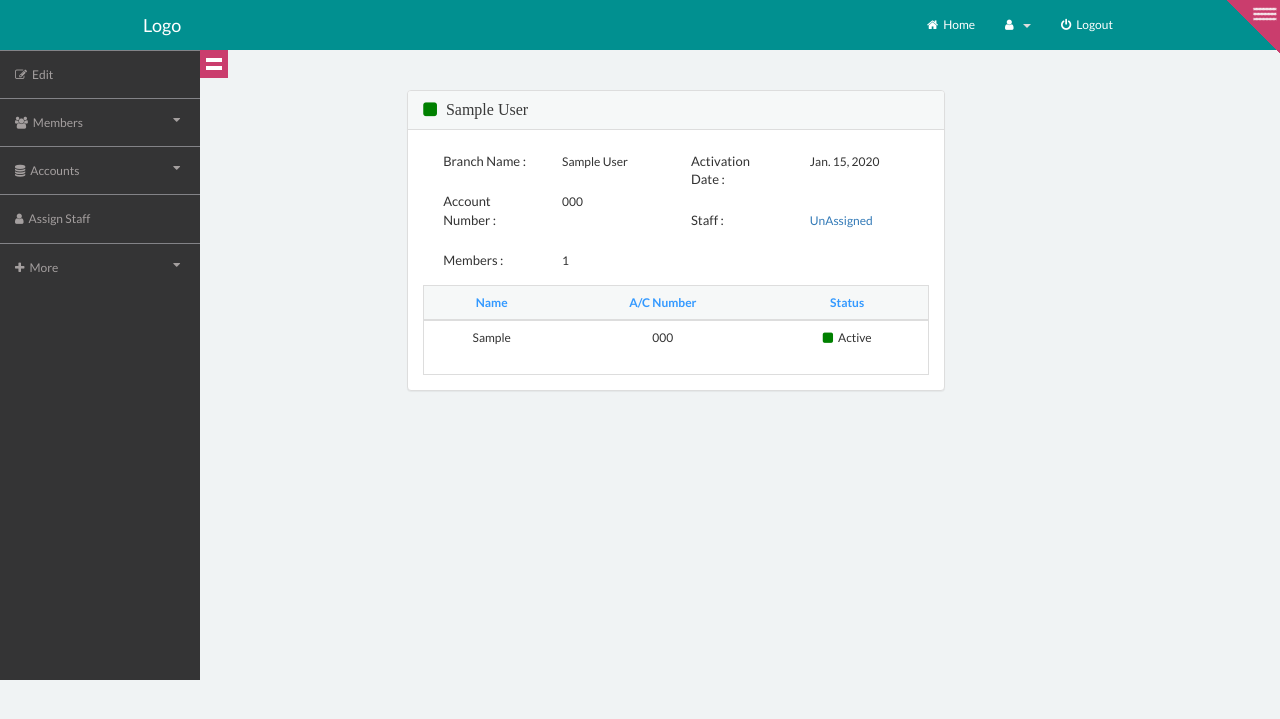
After one commit to MicroPyramid/micro-finance, a Django app: page /groupprofile/1/ in a window 1280 px wide. The commit adds this page. Shown: the top 719 px of the page. Run offline with Django 3.2, Linux system fonts and the light colour scheme; tables that the repository leaves empty hold one stand-in row (values such as "Sample post"); parts of the project's set-up code (start-up, migrations or seed data) failed here and were passed over; some libraries are stand-ins or nearby versions; some web fonts are replaced.

Commit message:
Added Group Profile, Assign Staff and templates

```diff
--- a/micro_admin/forms.py
+++ b/micro_admin/forms.py
@@ -35,4 +35,4 @@ class ClientForm(forms.ModelForm):
 
     class Meta:
         model = Client
-        exclude = ["email", "mobile", "pincode", "photo", "signature", "blood_group"]
+        exclude = ["email", "mobile", "pincode", "photo", "signature", "blood_group", "status"]
--- a/micro_admin/models.py
+++ b/micro_admin/models.py
@@ -54,9 +54,9 @@ class UserManager(BaseUserManager):
         user.save(using=self._db)
         return user
 
-    def create_superuser(self, username, email, password, branch=None):
+    def create_superuser(self, username, password, branch=None):
 
-        user = self.create_user(username, email, password=password)
+        user = self.create_user(username, email="", password=password)
         user.is_admin = True
         user.is_active = True
         user.save(using=self._db)
@@ -115,6 +115,7 @@ class Client(models.Model):
     signature = models.ImageField(upload_to =settings.SIGNATURE_PATH, null=True)
     is_active = models.BooleanField(default=True)
     branch = models.ForeignKey(Branch)
+    status = models.CharField(max_length=50, default="UnAssigned", null=True)
 
 
 class Group(models.Model):
@@ -126,6 +127,7 @@ class Group(models.Model):
     branch = models.ForeignKey(Branch)
     staff = models.ManyToManyField(User, null=True, blank=True)
     clients = models.ManyToManyField(Client, null=True, blank=True)
+    status = models.CharField(max_length=50, default="UnAssigned")
 
 
 class Centers(models.Model):
--- a/micro_admin/urls.py
+++ b/micro_admin/urls.py
@@ -10,13 +10,16 @@ urlpatterns = patterns('micro_admin.views',
     url(r'^creategroup/$', 'create_group', name='creategroup'),
     url(r'^editbranch/(?P<branch_id>\d+)/$', 'edit_branch', name='editbranch'),
     url(r'^edituser/(?P<user_id>\d+)/$', 'edit_user', name='edituser'),
+    url(r'^editgroup/(?P<group_id>\d+)/$', 'edit_group', name='editgroup'),
     url(r'^branchprofile/(?P<branch_id>\d+)/$', 'branch_profile', name='branchprofile'),
     url(r'^userprofile/(?P<user_id>\d+)/$', 'user_profile', name='userprofile'),
     url(r'^clientprofile/$', 'client_profile', name='clientprofile'),
+    url(r'^groupprofile/(?P<group_id>\d+)/$', 'group_profile', name='groupprofile'),
     url(r'^userslist/$', 'users_list', name='userslist'),
     url(r'^viewbranch/$', 'view_branch', name='viewbranch'),
     url(r'^deletebranch/(?P<branch_id>\d+)/$', 'delete_branch', name='deletebranch'),
     url(r'^deleteuser/(?P<user_id>\d+)/$', 'delete_user', name='deleteuser'),
+    url(r'^assignstaff/(?P<group_id>\d+)/$', 'assign_staff_to_group', name='assignstaff'),
     url(r'^logout/$', 'user_logout', name="logout"),
 
 )
--- a/micro_admin/views.py
+++ b/micro_admin/views.py
@@ -4,7 +4,7 @@ from django.core.context_processors import csrf
 from django.contrib.auth import login, authenticate, logout
 import json
 from micro_admin.models import User, Branch, Group, Client
-from micro_admin.forms import BranchForm, UserForm, EditbranchForm, GroupForm, ClientForm,
+from micro_admin.forms import BranchForm, UserForm, EditbranchForm, GroupForm, ClientForm
 import datetime
 
 def index(request):
@@ -243,8 +243,36 @@ def create_group(request):
             activation_date = dateconvert
             branch = Branch.objects.get(id=request.POST.get("branch"))
             group = Group.objects.create(name=name, account_type=account_type, account_number=account_number, activation_date=activation_date, branch=branch)
-            data = {"error":False, "message":"Created Sucessfully"}
+            data = {"error":False, "group_id":group.id}
             return HttpResponse(json.dumps(data))
         else:
             data = {"error":True, "message":group_form.errors}
             return HttpResponse(json.dumps(data))
+
+
+def edit_group(request, group_id):
+    if request.method == "GET":
+        group = Group.objects.get(id=group_id)
+        return render(request, "editgroup.html", {"group":group, "group_id":group.id})
+
+
+def group_profile(request, group_id):
+    group = Group.objects.get(id=group_id)
+    clients_list = group.clients.all()
+    staff = group.staff.all()
+    clients_count = group.clients.all().count()
+    return render(request, "groupprofile.html", {"group":group, "clients_list":clients_list, "clients_count":clients_count, "staff":staff})
+
+def assign_staff_to_group(request, group_id):
+    if request.method == "GET":
+        group = Group.objects.get(id=group_id)
+        users_list = User.objects.filter(is_admin=0)
+        return render(request, "assignstaff.html", {"group":group, "users_list":users_list})
+    else:
+        staff_id = request.POST.get("staff")
+        user = User.objects.get(id=staff_id)
+        group = Group.objects.get(id=group_id)
+        group.staff.add(user)
+        group.save()
+        data = {"error":False, "group_id":group.id}
+        return HttpResponse(json.dumps(data))
--- a/static/css/mf.css
+++ b/static/css/mf.css
@@ -5,6 +5,7 @@ body {
   width: 100%;
   font-family: 'Lato', sans-serif;
   font-size: 12px;
+  height: 100%;
 }
 
 .bkrd {
@@ -14,6 +15,9 @@ body {
 .container {
   width: 1170px;
   margin: 0px auto;
+}
+
+.wrapper {
 }
 
 .container .form-div {
@@ -383,8 +387,8 @@ input[type=radio], input[type=checkbox] {
 }
 
 .ed {
+  width: 190px;
   padding-left: 10px;
-  width: 190px;
 }
 
 .ed a {
@@ -430,11 +434,13 @@ input[type=radio], input[type=checkbox] {
 .wrap-cp-div {
   width: 80%;
   margin: 0px auto;
-  margin-top: 30px;
 }
 
 .wrap-cp-div .btn-row {
   text-align: center;
+  width: 100%;
+  margin-top: 30px;
+  margin-bottom: 20px;
 }
 
 .wrap-cp-div .btn-row button {
@@ -450,15 +456,56 @@ input[type=radio], input[type=checkbox] {
   background: #354f82;
 }
 
-/*client profile*/
+.wrap-cp-div .img-div {
+  width: 35%;
+  float: left;
+  padding: 10px;
+  text-align: center;
+}
+
+.img-div h3 {
+  font-size: 15px;
+  font-weight: 500;
+  color: #931239;
+}
+
+.img-div img {
+  width: 100px;
+  height: 100px;
+  margin-top: 10px;
+  border: 1px solid #ddd;
+}
+
+.img-div a {
+  text-decoration: none;
+  color: #4c066c;
+  margin: 10px 0px;
+}
+
+.img-div a:hover {
+  text-decoration: underline;
+}
+
+.clr-div {
+  width: 60%;
+  margin: 0px auto;
+  background: #fff;
+  border: 1px solid #eee;
+  box-shadow: 1px 1px 0.3px #ddd;
+}
+
+.details-div {
+  width: 60%;
+  float: left;
+  margin: 30px 10px;
+}
+
 .red {
   color: red;
-  padding-left: 10px;
 }
 
 .green {
   color: green;
-  padding-left: 10px;
 }
 
 .body-row-tb tr td a {
@@ -466,3 +513,110 @@ input[type=radio], input[type=checkbox] {
   text-decoration: none;
   color: #fff;
 }
+
+.pad-lt {
+  padding-left: 10px;
+}
+/*client profile*/
+/*vertical bar*/
+.nav-2 {
+  width: 200px;
+  float: left;
+  left: 0px;
+  top: 0px;
+  background: #343435;
+  min-height: 630px;
+}
+
+.nav-2 ul {
+  list-style: none;
+  margin: 0px;
+  padding: 0px;
+}
+
+.nav-2 ul li {
+  list-style: none;
+  display: block;
+  padding: 0px;
+  margin: 0px;
+}
+
+.nav-2 ul li a {
+  text-decoration: none;
+  color: #a49f9f;
+  display: block;
+  padding: 15px 0px;
+  padding-left: 15px;
+  border-top: 1px solid #838387;
+}
+
+.nav-2 ul li a span {
+  float: right;
+  margin-right: 20px;
+}
+
+.nav-2 ul li a:hover {
+  background: #252526;
+  color: #ddd;
+}
+
+.nav-2 ul li ul li a {
+  padding-left: 30px;
+}
+
+.nav-2 ul li ul li ul li a {
+  padding-left: 50px;
+}
+
+.mem-drop, .acc-drop, .sav-drop, .loan-drop, .more-drop {
+  display: none;
+}
+
+.toggle-btn {
+  float: left;
+  background: #ca3d6d;
+  border: 1px solid #ca3d6d;
+  color: #fff;
+  padding: 5px;
+}
+
+.wrapper-gp {
+  min-height: 630px;
+}
+/*vertical-bar*/
+/*client-group content*/
+.home-div-gp {
+  position: relative;
+  height: auto;
+  margin-top: 40px;
+  float: left;
+  width: 70%;
+}
+
+.panel-hdg {
+  width: 60%;
+  margin: 0px auto;
+}
+
+.hg-table {
+  width: 100%;
+  position: relative;
+  text-align: center;
+  border: 1px solid #ddd;
+}
+
+.hg-table .table-responsive table thead tr th {
+  text-align: center;
+  color: #3399ff;
+  background: #f6f8f8;
+}
+/*client group content*/
+.mar-top {
+  margin-top: 8px;
+}
+
+form .box-form-as {
+  padding-top: 20px;
+  width: 95%;
+  text-align: center;
+}
--- a/static/css/mf_res.css
+++ b/static/css/mf_res.css
@@ -119,5 +119,8 @@
   .container .my-panel-bprofile, .container .my-panel-bp {
     width: 98%;
   }
-/*branch-profile*/;
+/*branch-profile*/
+  .wrap-cp-div .clr-div .img-div, .wrap-cp-div .clr-div .details-div {
+    width: 100%;
+  }
 }
--- a/static/js/mf_script.js
+++ b/static/js/mf_script.js
@@ -39,7 +39,6 @@ $(document).ready(function (e) {
       changeYear: true
     });
   });
-
   //datepicker
   //slide togle
   $(".anc1").click(function () {
@@ -58,8 +57,31 @@ $(document).ready(function (e) {
     });
   });
   $(".anc4").click(function () {
-    $("#tog-div4").slideToggle();
+    $("#tog-div4").slideToggle('slow', function () {
+    });
   });
   //slide togle
+  //vertical bar
+  $(".toggle-btn").click(function () {
+    $(".nav-2").animate({
+      width: 'toggle'
+    });
+  });
+  $(".mem").click(function () {
+    $(".mem-drop").slideToggle('slow', function () {});
+  });
+  $(".acc").click(function () {
+    $(".acc-drop").slideToggle('slow', function () {});
+  });
+  $(".sav").click(function () {
+    $(".sav-drop").slideToggle('slow', function () {});
+  });
+  $(".loan").click(function () {
+    $(".loan-drop").slideToggle('slow', function () {});
+  });
+  $(".more").click(function () {
+    $(".more-drop").slideToggle('slow', function () {});
+  });
+  //vertical bar
   //ready function ended below
 });
--- a/templates/base.html
+++ b/templates/base.html
@@ -38,18 +38,20 @@
             <div class="slide-div">
               <a href="#" class="anc1"><i class="fa fa-sitemap padd"></i>Branch<i class="fa fa-caret-down padd-lft"></i></a>
               <div id="tog-div1" class="tog-div">
-              {% if user.is_admin %}
+                {% if user.is_admin %}
                 <a href="{% url 'micro_admin:createbranch' %}"><i class="fa fa-plus padd"></i>Create Branch</a>
                 <a href="{% url 'micro_admin:viewbranch' %}"><i class="fa fa-eye padd"></i>View Branch</a>
-              {% else %}
+                {% else %}
                 <a href="{% url 'micro_admin:viewbranch' %}"><i class="fa fa-eye padd"></i>View Branch</a>
-              {% endif %}
+                {% endif %}
               </div>
             </div>
             <div class="slide-div">
               <a href="#" class="anc2"><i class="fa fa-user padd-u"></i>Staff<i class="fa fa-caret-down padd-lft-u"></i></a>
               <div id="tog-div2" class="tog-div">
+                {% if user.is_admin %}
                 <a href="{% url 'micro_admin:createuser' %}"><i class="fa fa-plus padd"></i>Create Staff</a>
+                {% endif %}
                 <a href="{% url 'micro_admin:userslist' %}"><i class="fa fa-eye padd"></i>View Staff</a>
               </div>
             </div>
@@ -127,3 +129,5 @@
     </div>
     <!--wrapper ends above-->
     <script src="/static/js/mf_script.js"></script>
+  </body>
+</html>
--- a/templates/creategroup.html
+++ b/templates/creategroup.html
@@ -83,8 +83,8 @@
           }
         }
         else {
-            alert("Group created sucessfully")
-          //window.location = '.';
+          //alert("Group created sucessfully")
+          window.location = '/groupprofile/'+data.group_id+'/';
         }
       }, "json");
     });
--- /dev/null
+++ b/templates/groupbase.html
@@ -0,0 +1,38 @@
+{% extends 'base.html' %}
+{% block stage %}
+<div class="nav-2">
+  <ul>
+    <li><a href="#"><i class="fa fa-pencil-square-o padd"></i>Edit</a></li>
+    <li>
+      <a href="#" class="mem"><i class="fa fa-users padd"></i>Members<span><i class="fa fa-caret-down"></i></span></a>
+      <ul class="mem-drop">
+        <li><a href="#"><i class="fa fa-plus padd"></i>Add New Member</a></li>
+        <li><a href="#"><i class="fa fa-eye padd"></i>View Members</a></li>
+      </ul>
+    </li>
+    <li>
+      <a href="#" class="acc"><i class="fa fa-database padd"></i>Accounts<span><i class="fa fa-caret-down"></i></span></a>
+      <ul class="acc-drop">
+        <li>
+          <a href="#" class="sav"><i class="fa fa-money padd"></i>Savings<span><i class="fa fa-caret-down"></i></span></a>
+        </li>
+        <li>
+          <a href="#" class="loan"><i class="fa fa-money padd"></i>Loan<span><i class="fa fa-caret-down"></i></span></a>
+        </li>
+      </ul>
+    </li>
+    <li><a href="#"><i class="fa fa-user padd"></i>Assign Staff</a></li>
+    <li>
+      <a href="#" class="more"><i class="fa fa-plus padd"></i>More<span><i class="fa fa-caret-down"></i></span></a>
+      <ul class="more-drop">
+        <li><a href="#"><i class="fa fa-users padd"></i>Group Profile</a></li>
+        <li><a href="#"><i class="fa fa-times padd"></i>Close</a></li>
+      </ul>
+    </li>
+  </ul>
+</div>
+<button class="toggle-btn"><img src="/static/images/1414856121_equal-16.png" style="color:#fff;" /></button>
+{% block groupstage %}
+{% endblock %}
+<script src="/static/js/mf_script.js"></script>
+{% endblock %}
--- /dev/null
+++ b/templates/groupprofile.html
@@ -0,0 +1,76 @@
+{% extends 'groupbase.html' %}
+{% block groupstage %}
+<div class="home-div-gp">
+  <div class="panel panel-default panel-hdg">
+    <div class="panel-heading">
+      <h3 class="panel-title">
+        {% if group.is_active %}<i class="fa fa-square green padd"></i>{% else %}<i class="fa fa-square red padd"></i>{% endif %}
+        {{ group.name }}
+      </h3>
+    </div>
+    <div class="panel-body">
+      <!--panel body starts above-->
+      <form class="form-horizontal" role="form">
+      <!--div 1 0f form-->
+      <div class="box-form">
+        <div class="form-group grp-view">
+          <label for="inputEmail3" class="col-lg-6 col-sm-6 control-label">Branch Name :</label><span class="col-lg-6 mar-top">{{ group.branch.name }}</span>
+        </div>
+        <div class="form-group">
+          <label for="inputEmail3" class="col-lg-6 col-sm-6 control-label">Account Number :</label><span class="col-lg-6 mar-top">{{ group.account_number }}</span>
+        </div>
+        <div class="form-group">
+          <label for="inputEmail3" class="col-lg-6 col-sm-6 control-label">Members :</label><span class="col-lg-6 mar-top">{{ clients_count }}</span>
+        </div>
+      </div>
+      <!--div 1 of fomr ends above-->
+      <!--div 2 of form starts below-->
+      <div class="box-form">
+        <div class="form-group">
+          <label for="inputEmail3" class="col-lg-6 col-sm-5 control-label">Activation Date :</label><span class="col-lg-6 mar-top">{{ group.activation_date }}</span>
+        </div>
+        <div class="form-group">
+          <label for="inputEmail3" class="col-lg-6 col-sm-5 control-label">Staff :</label>
+          <span class="col-lg-6 mar-top">
+          {% if staff.first_name %}
+          {{ staff.first_name }}
+          {% else %}
+          <a href="{% url 'micro_admin:assignstaff' group.id %}" title="Assign Staff">UnAssigned</a>
+          {% endif %}
+          </span>
+        </div>
+      </div>
+      <br clear="all" />
+      <div class="hg-table">
+        <div class="table-responsive">
+          <table class="table">
+            <thead>
+              <tr>
+                <th>Name</th>
+                <th>A/C Number</th>
+                <th>Status</th>
+              </tr>
+            </thead>
+            <tbody>
+              {% for client in clients_list %}
+              <tr>
+                <td>{{ client.first_name }}</td>
+                <td>{{ client.account_number }}</td>
+                {% if client.is_active %}
+                <td><i class="fa fa-square green padd"></i>Active</td>
+                {% else %}
+                <td><i class="fa fa-square red padd"></i>InActive</td>
+                {% endif %}
+              </tr>
+              {% endfor %}
+            </tbody>
+          </table>
+        </div>
+      </div>
+    </div>
+    <!--panel body ends below crct-->
+  </div>
+</div>
+<!--content ends above-->
+<script src="/static/js/mf_script.js"></script>
+{% endblock %}
--- a/templates/listofusers.html
+++ b/templates/listofusers.html
@@ -26,9 +26,9 @@
               <td>{{ userobject.user_roles }}l</td>
               <td>{{ userobject.branch.name }}</td>
               {% if userobject.is_active %}
-              <td><i class="fa fa-circle green"></i></td>
+              <td><i class="fa fa-circle green pad-lt"></i></td>
               {% else %}
-              <td><i class="fa fa-circle red"></i></td>
+              <td><i class="fa fa-circle red pad-lt"></i></td>
               {% endif %}
               {% if user.is_admin %}
               <td><a href="{% url 'micro_admin:deleteuser' userobject.id %}" style="color:#000"><i class="fa fa-trash-o trash-icon"></i></a></td>
--- a/templates/viewbranch.html
+++ b/templates/viewbranch.html
@@ -15,7 +15,7 @@
               <th>Phone Number</th>
               <th>Status</th>
               {% if user.is_admin %}
-                <th>Edit/Delete</th>
+              <th>Edit/Delete</th>
               {% endif %}
             </tr>
           </thead>
```
Also changed, not shown: static/css/mf_mob.css (+35 -1 lines), templates/assignstaff.html (added, +67 -0 lines), templates/createuser.html (+8 -7 lines), templates/userprofile.html (+8 -0 lines), micro_admin/migrations/0001_initial.py, static/images/1414856121_equal-16.png (added), templates/editgroup.html (added).
